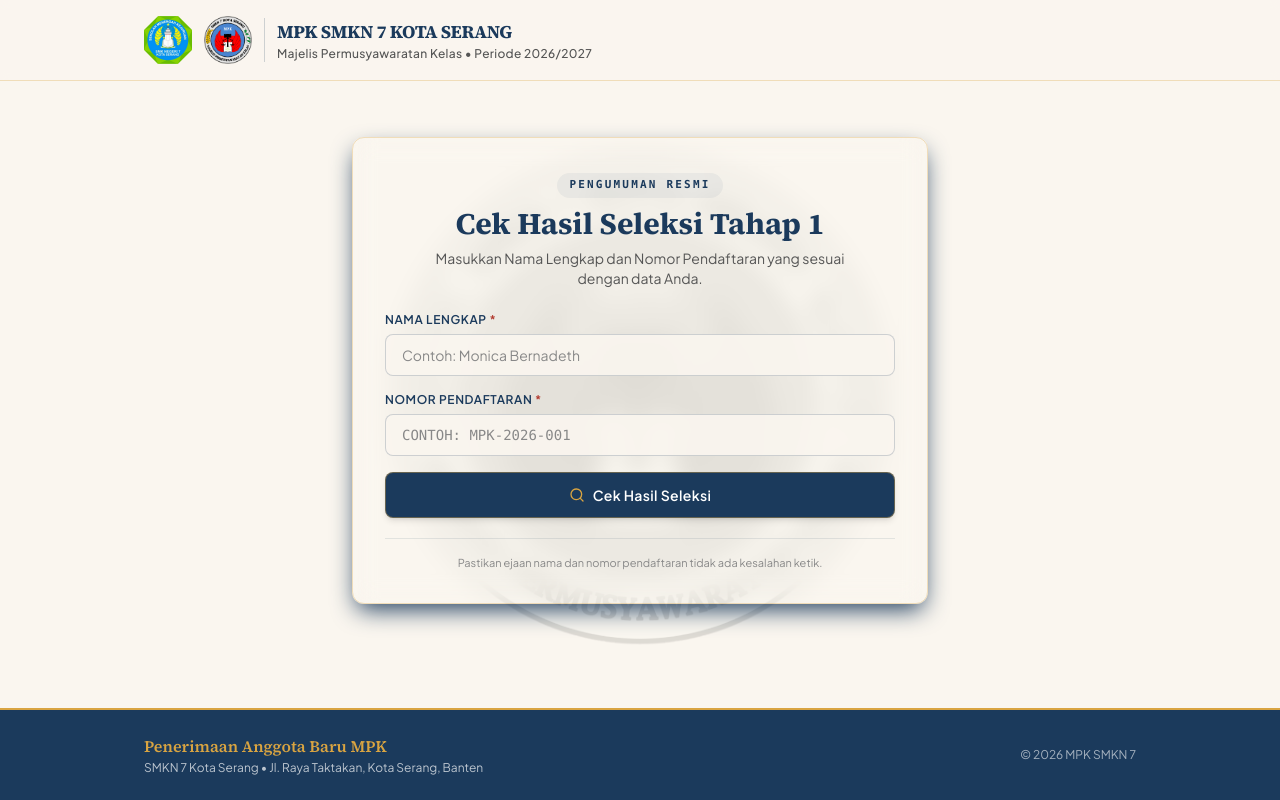
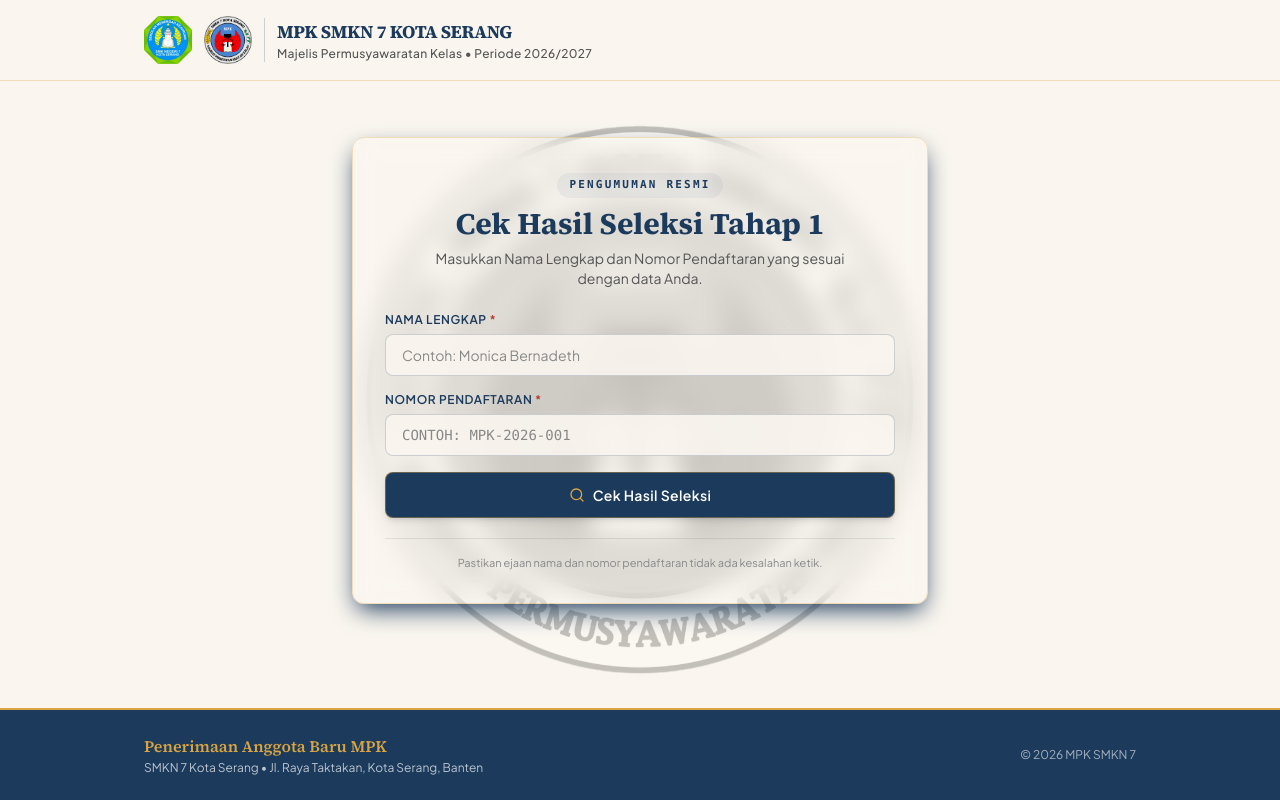
Before and after one commit to upptime993/INFO-MPK-SMKN7, a Next.js app: page / in a window 1280 px wide. Built offline with nearby package versions, Linux system fonts and the light colour scheme.

Commit message:
Enhance LogoWatermark size and opacity settings

```diff
--- a/components/LogoWatermark.tsx
+++ b/components/LogoWatermark.tsx
@@ -4,13 +4,13 @@ import Image from "next/image";
 export const LogoWatermark: React.FC = () => {
   return (
     <div className="fixed inset-0 pointer-events-none z-0 overflow-hidden flex items-center justify-center">
-      {/* Watermark Logo MPK dengan opasitas pas yang elegan baik di mobile maupun desktop */}
-      <div className="relative w-[140vw] h-[140vw] max-w-[500px] max-h-[500px] sm:w-[620px] sm:h-[620px] md:w-[750px] md:h-[750px] opacity-[0.13] sm:opacity-[0.11] md:opacity-[0.11] grayscale contrast-125 transition-all duration-500 -translate-y-2 sm:translate-y-0">
+      {/* Watermark Logo MPK dengan opasitas & ukuran yang ditingkatkan agar tetap terlihat jelas di mobile maupun desktop */}
+      <div className="relative w-[150vw] h-[150vw] max-w-[560px] max-h-[560px] sm:w-[700px] sm:h-[700px] md:w-[860px] md:h-[860px] lg:w-[1000px] lg:h-[1000px] opacity-[0.22] sm:opacity-[0.20] md:opacity-[0.20] lg:opacity-[0.22] grayscale contrast-125 mix-blend-multiply transition-all duration-500 -translate-y-2 sm:translate-y-0">
         <Image
           src="/logo-mpk.png"
           alt="Watermark Logo MPK SMKN 7 Serang"
           fill
-          sizes="(max-width: 640px) 140vw, (max-width: 1024px) 620px, 750px"
+          sizes="(max-width: 640px) 150vw, (max-width: 1024px) 700px, 1000px"
           priority={true}
           className="object-contain"
         />
```
